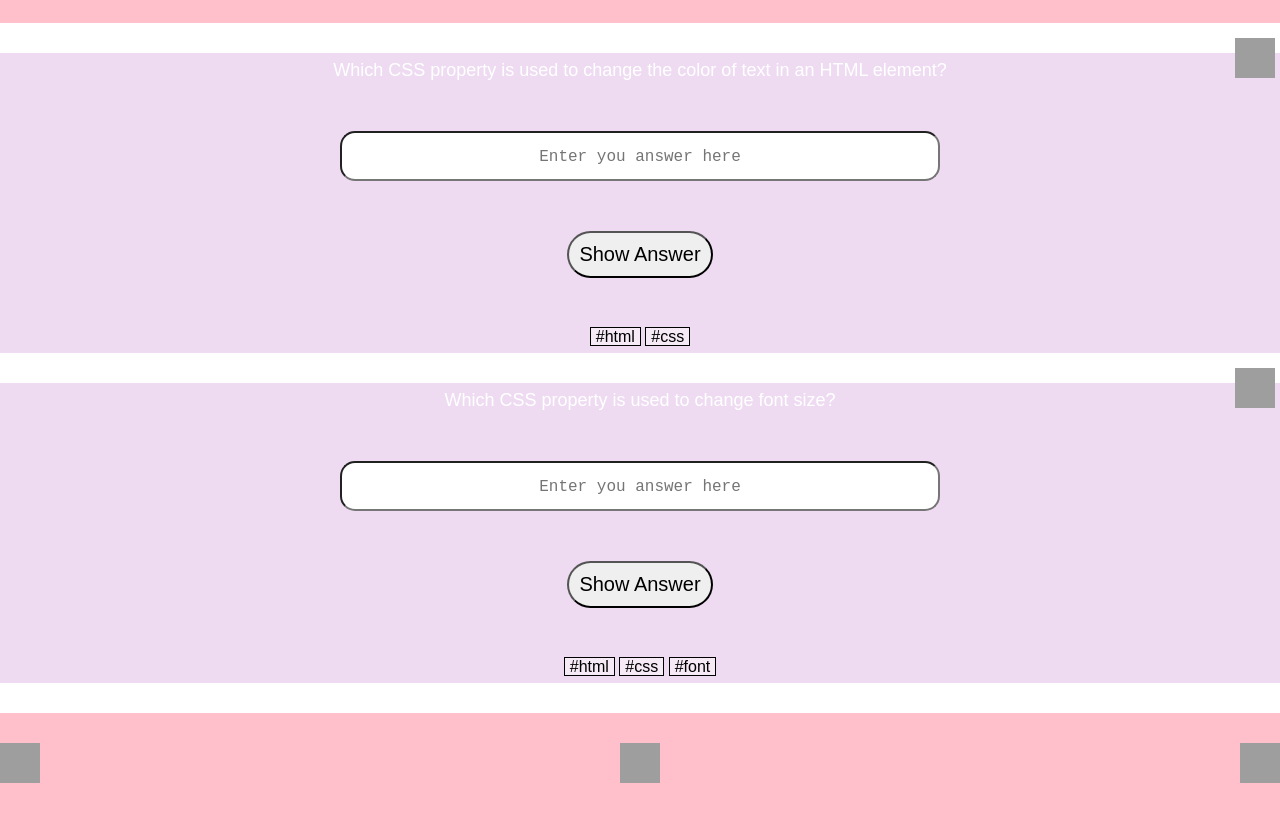
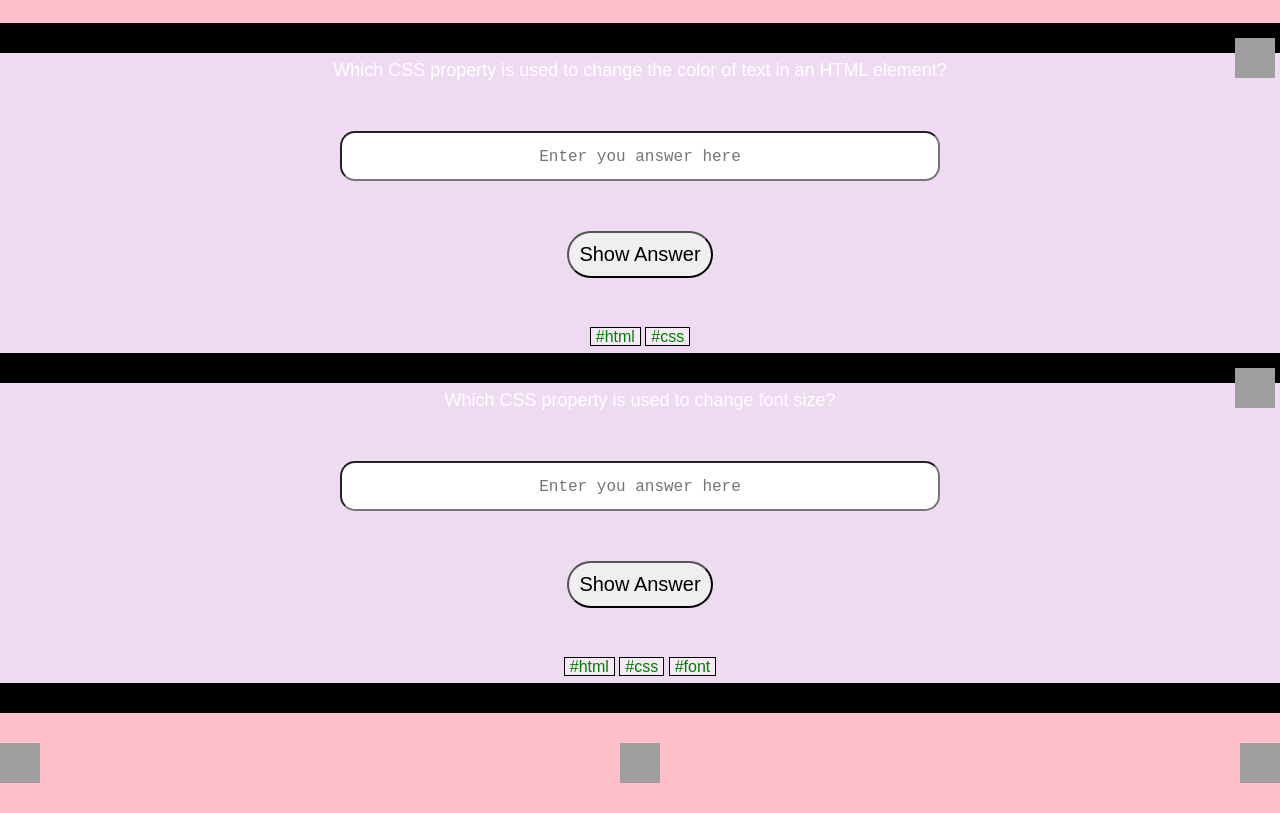
Before and after one commit to vlatkojuric/quizz-app, a plain HTML site: page index.html in a window 1280 px wide. Both pictures are taken after a click on the button "Surprise M.....". Shown: the part 77-890 px from the top of the page. Drawn offline with Linux system fonts and the light colour scheme; grey boxes are pictures that could not be loaded.

Commit message:
added the dark color to the website but only the body background color changes

```diff
--- a/css/style.css
+++ b/css/style.css
@@ -138,3 +138,8 @@ input::placeholder {
   font-family: monospace;
   text-align: center;
 }
+
+body.dark {
+  background-color: black;
+  color: green;
+}
--- a/index.html
+++ b/index.html
@@ -7,20 +7,20 @@
     <link rel="stylesheet" href="css/style.css" />
     <script src="https://kit.fontawesome.com/0dca46ac40.js" crossorigin="anonymous"></script>
   </head>
-  <body>
+  <body data-js="body">
     <header class="main-header">
       <h1 class="main-h1">Quizz App</h1>
-      <button class ="main-button">Surprise M.....</button>
+      <button class ="main-button" data-js="dark-mode-button">Surprise M.....</button>
 
     </header>
 
-    <section class="first-question-section">
+    <section class="first-question-section" >
       <p>
         Which CSS property is used to change the color of text in an HTML
         element?
       </p>
       <form>
-        <input type="text" placeholder="Enter you answer here">
+        <input type="text" placeholder="Enter you answer here" >
       </form>
       <button>Show Answer</button>
       <section class="tags">
--- a/js/main.js
+++ b/js/main.js
@@ -0,0 +1,6 @@
+const bodyElement = document.querySelector('[data-js="body"]');
+const darkModeButton = document.querySelector('[data-js="dark-mode-button"]');
+
+darkModeButton.addEventListener("click", () => {
+  bodyElement.classList.toggle("dark");
+});
```
